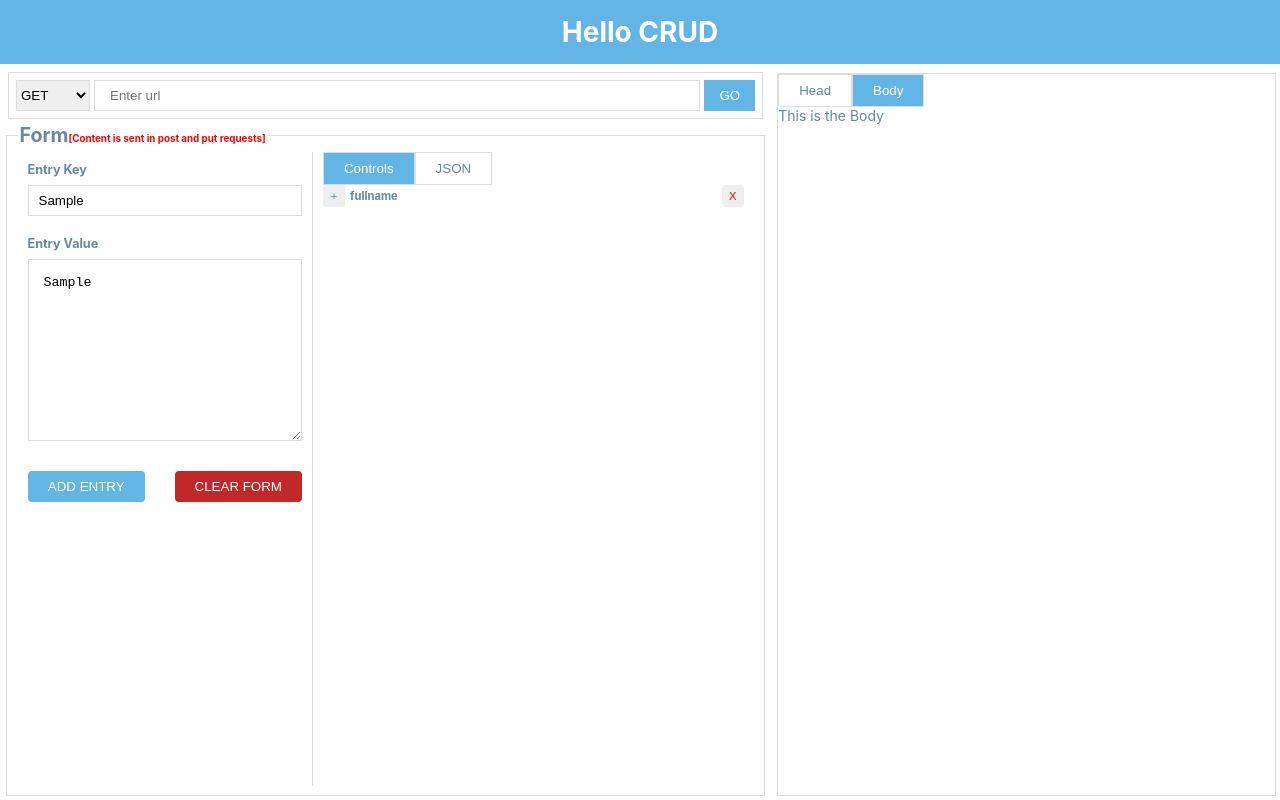
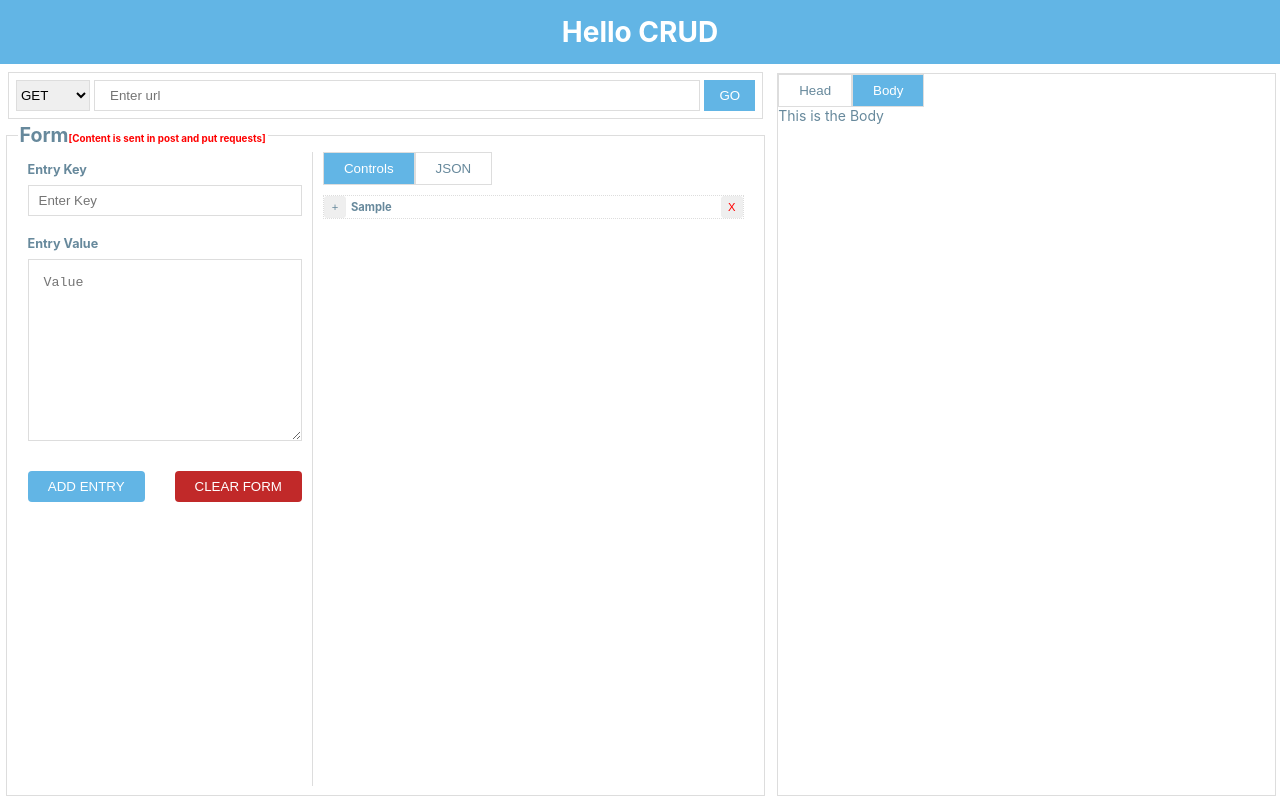
Before and after one commit to chasscepts/crud, a React (Create React App) app: page / in a window 1280 px wide. Both pictures are taken after typing "Sample", "Sample" into the empty fields and a click on the button "ADD ENTRY". Built offline with nearby package versions, Linux system fonts and the light colour scheme.

Commit message:
Implement adding form field and resetting form

```diff
--- a/src/components/Form.js
+++ b/src/components/Form.js
@@ -1,3 +1,7 @@
+import { useState } from 'react';
+import { useDispatch } from 'react-redux';
+import { resetForm, setFormField } from '../reducers/formSlice';
+
 const styles = {
   label: {
     display: 'block',
@@ -27,19 +31,41 @@ const styles = {
 };
 
 export default function Form() {
+  const [key, setKey] = useState('');
+  const [value, setValue] = useState('');
+
+  const dispatch = useDispatch();
+
+  const handleChange = (evt) => {
+    const { name, value } = evt.target;
+    if (name === 'key') {
+      setKey(value);
+    } else if (name === 'value') {
+      setValue(value);
+    }
+  };
+
+  const handleSubmit = () => {
+    dispatch(setFormField({ key, value }));
+    setKey('');
+    setValue('');
+  };
+
+  const handleResetForm = () => dispatch(resetForm());
+
   return (
     <>
       <div style={styles.label}>
         <span style={styles.labelText}>Entry Key</span>
-        <input style={styles.keyInput} type="text" placeholder="Enter Key" />
+        <input name="key" style={styles.keyInput} type="text" placeholder="Enter Key" onChange={handleChange} value={key} />
       </div>
       <div style={{ ...styles.label, paddingTop: '20px' }}>
         <span style={styles.labelText}>Entry Value</span>
-        <textarea style={styles.valueField} rows="10" placeholder="Value" />
+        <textarea name="value" style={styles.valueField} rows="10" placeholder="Value" onChange={handleChange} value={value} />
       </div>
       <div style={styles.formControls}>
-        <button className="btn btn-blue uppercase" type="button">Add Entry</button>
-        <button style={styles.clearBtn} className="btn btn-red uppercase" type="button">
+        <button className="btn btn-blue uppercase" type="button" onClick={handleSubmit}>Add Entry</button>
+        <button style={styles.clearBtn} className="btn btn-red uppercase" type="button" onClick={handleResetForm}>
           Clear Form
         </button>
       </div>
--- a/src/components/FormFieldControl.js
+++ b/src/components/FormFieldControl.js
@@ -2,6 +2,10 @@ import { useState } from 'react';
 import PropTypes from 'prop-types';
 
 const styles = {
+  container: {
+    marginBottom: '8px',
+    border: '1px dotted #ddd',
+  },
   keyRow: {
     display: 'flex',
     alignItems: 'center',
@@ -22,9 +26,10 @@ const styles = {
     justifyContent: 'center',
     alignItems: 'center',
     fontSize: '0.8rem',
+    cursor: 'pointer',
   }),
   valueText: {
-    padding: '8px 5px 0 25px',
+    padding: '0 5px 5px 35px',
   },
 };
 
@@ -55,7 +60,7 @@ export default function FormFieldControl({ fieldKey, value }) {
   };
 
   return (
-    <div>
+    <div style={styles.container}>
       <div style={styles.keyRow}>
         <FieldButton char={expanded ? '-' : '+'} onClick={handleExpandClick} />
         <div style={styles.keyText}>{fieldKey}</div>
--- a/src/components/FormFieldsControls.js
+++ b/src/components/FormFieldsControls.js
@@ -1,7 +1,20 @@
+import { useSelector } from 'react-redux';
+import { selectFormFields } from '../reducers/formSlice';
 import FormFieldControl from './FormFieldControl';
 
+const styles = {
+  container: {
+    paddingTop: '10px',
+  },
+};
+
 export default function FormFieldsControls() {
+  const fields = useSelector(selectFormFields);
   return (
-    <FormFieldControl fieldKey="fullname" value="Obetta Francis" />
+    <div style={styles.container}>
+      {Object.keys(fields).map(
+        (k) => <FormFieldControl key={k} fieldKey={k} value={fields[k]} />,
+      )}
+    </div>
   );
 }
--- a/src/reducers/formSlice.js
+++ b/src/reducers/formSlice.js
@@ -24,4 +24,4 @@ export const { setFormField, removeFormField, resetForm } = formSlice.actions;
 
 export const selectFormFields = (state) => state.form.fields;
 
-export default formSlice;
+export default formSlice.reducer;
```
